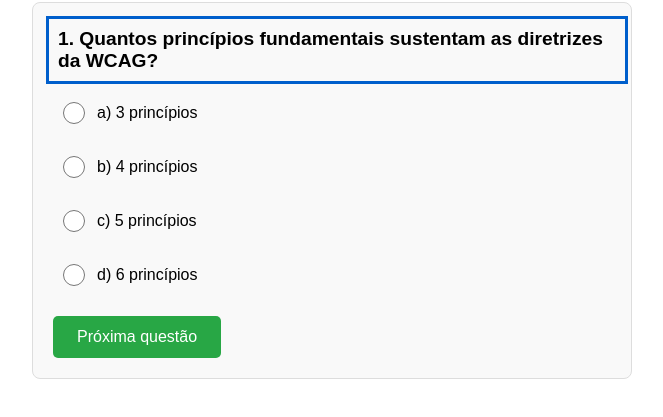
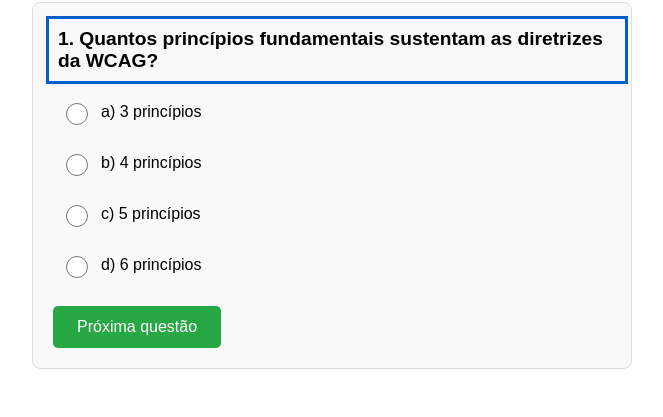
Before and after one commit to jeanderson-1994/aprendendo-desenvolvimento-acess-vel, a plain HTML site: page quiz.html in a window 1280 px wide. Shown: the part 145-562 px from the top of the page, without its empty margins (308-971 px from the left). Drawn offline with Linux system fonts and the light colour scheme.

Commit message:
Update quiz.html

```diff
--- a/quiz.html
+++ b/quiz.html
@@ -44,31 +44,33 @@
     .opcoes {
       display: flex;
       flex-direction: column;
-      gap: 12px;
+      gap: 10px;
     }
 
-    /* Rótulo clicável unificado */
-    .opcao-label {
+    .opcao-item {
       display: flex;
       align-items: center;
-      gap: 12px;
-      padding: 10px;
-      border-radius: 6px;
+      gap: 10px;
+      padding: 8px;
+      border-radius: 4px;
+      cursor: pointer;
+    }
+
+    .opcao-item:hover {
+      background-color: #e9e9e9;
+    }
+
+    .opcao-item input[type="radio"] {
+      width: 22px;
+      height: 22px;
+      cursor: pointer;
+      flex-shrink: 0;
+    }
+
+    .opcao-item label {
       cursor: pointer;
       font-size: 16px;
-      user-select: none;
-    }
-
-    .opcao-label:hover {
-      background-color: #ececec;
-    }
-
-    input[type="radio"] {
-      width: 22px;
-      height: 22px;
-      margin: 0;
-      cursor: pointer;
-      flex-shrink: 0;
+      width: 100%;
     }
 
     button {
@@ -195,33 +197,34 @@
       containerOpcoes.innerHTML = '';
 
       q.opcoes.forEach((opcao, index) => {
+        const idInput = `radio-${questaoAtual}-${index}`;
+        const idLabel = `label-${questaoAtual}-${index}`;
         const letra = String.fromCharCode(97 + index); // a, b, c, d
         const textoOpcao = `${letra}) ${opcao}`;
 
-        // Cria o label que envolve todo o elemento
-        const label = document.createElement('label');
-        label.className = 'opcao-label';
+        const divOpcao = document.createElement('div');
+        divOpcao.className = 'opcao-item';
 
-        // Cria o input radio
         const radio = document.createElement('input');
         radio.type = 'radio';
         radio.name = `resposta`;
+        radio.id = idInput;
         radio.value = index;
 
-        // Atribui o aria-label para garantir que o TalkBack leia o texto junto com o estado do botão
-        radio.setAttribute('aria-label', textoOpcao);
+        // Atrela diretamente a descrição do label ao input para o TalkBack
+        radio.setAttribute('aria-labelledby', idLabel);
 
-        // Cria o nó de texto visível
-        const spanTexto = document.createElement('span');
-        spanTexto.textContent = textoOpcao;
+        const label = document.createElement('label');
+        label.id = idLabel;
+        label.htmlFor = idInput;
+        label.textContent = textoOpcao;
 
-        // Monta a estrutura: <label><input> <span>texto</span></label>
-        label.appendChild(radio);
-        label.appendChild(spanTexto);
-        containerOpcoes.appendChild(label);
+        divOpcao.appendChild(radio);
+        divOpcao.appendChild(label);
+        containerOpcoes.appendChild(divOpcao);
       });
 
-      // Foca no enunciado ao mudar de questão
+      // Foca no enunciado da questão
       setTimeout(function() {
         elementoEnunciado.focus();
       }, 150);
```
